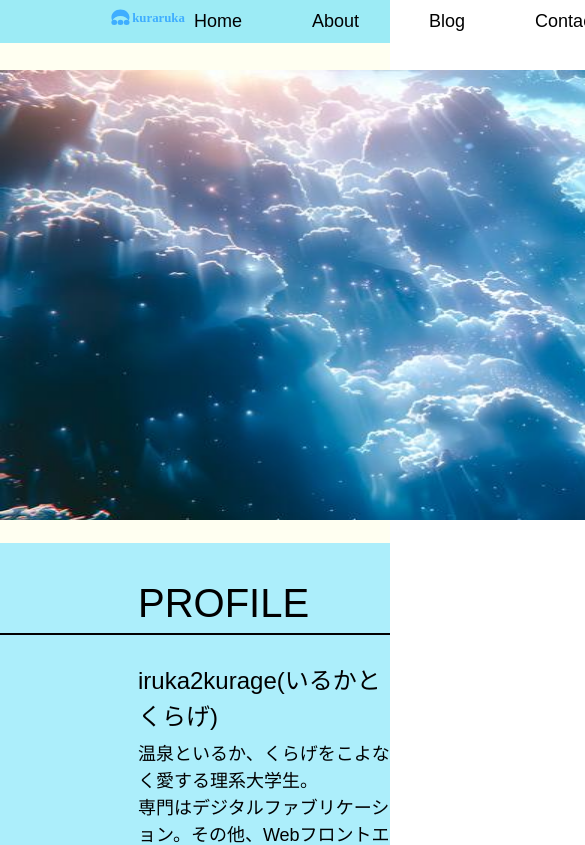
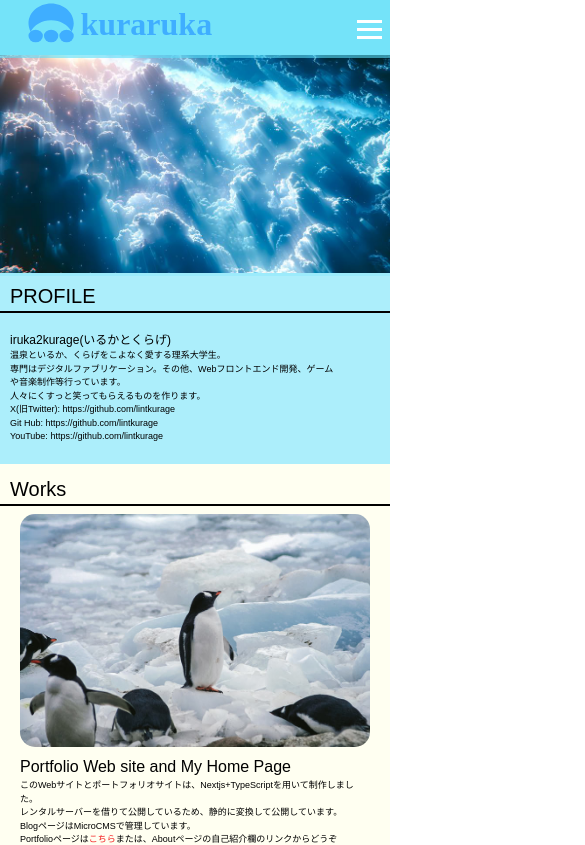
Before and after one commit to lintkurage/kuraruka, a Next.js app: page / in a window 390 px wide. Shown: the top 845 px of the page, 585 px wide, since content can reach past the window. Built offline with nearby package versions, Linux system fonts and the light colour scheme.

Commit message:
indexページのレスポンシブル対応を行った

```diff
--- a/src/components/contents.tsx
+++ b/src/components/contents.tsx
@@ -1,12 +1,28 @@
-import React, { ReactNode } from "react";
+import React, {useState, useEffect } from "react";
 import Link from "next/link";
 import Image from "next/image";
 import styles from "../styles/contents.module.css"
 
 export default function Contents() {
     //画像の大きさパラメータ
-    const imagewidth=360
+    const imagewidth=400
     const imagehight=240
+    const modilesize=768
+
+    const [isMobile, setIsMobile] = useState(false);
+
+    useEffect(() => {
+        // 初期判定
+        const updateMobileView = () => {
+            setIsMobile(window.innerWidth <= modilesize);
+        };
+
+        updateMobileView();
+        // リサイズイベントリスナー
+        window.addEventListener("resize", updateMobileView);
+        return () => window.removeEventListener("resize", updateMobileView);
+    }, []);
+
     return (
         <>
             <div className={styles.contents}>
@@ -25,6 +41,7 @@ export default function Contents() {
                                 height={imagehight}
                                 alt="works01"
                                 className={styles.image}
+                                layout={isMobile ? "intrinsic" : "none"}
                             />
                         </Link>
                     </div>
@@ -59,6 +76,7 @@ export default function Contents() {
                                 height={imagehight}
                                 alt="works01"
                                 className={styles.image}
+                                layout={isMobile ? "intrinsic" : "none"}
                             />
                         </Link>
                     </div>
@@ -92,6 +110,7 @@ export default function Contents() {
                                 height={imagehight}
                                 alt="works01"
                                 className={styles.image}
+                                layout={isMobile ? "intrinsic" : "none"}
                             />
                         </Link>
                     </div>
--- a/src/components/indexhero.tsx
+++ b/src/components/indexhero.tsx
@@ -5,8 +5,8 @@ import styles from "../styles/indexhero.module.css"
 
 export default function Indexhero() {
     //画像の大きさパラメータ
-    const mainimagewidth=1200
-    const mainimagehight=450
+    const mainimagewidth=1000
+    const mainimagehight=400
     return (
         <>
             <div className={styles.hero}>
@@ -17,6 +17,7 @@ export default function Indexhero() {
                             width={mainimagewidth}
                             height={mainimagehight}
                             alt="index1"
+                            layout="responsive"
                         />
                     </div>
                 </div>
--- a/src/components/navi.tsx
+++ b/src/components/navi.tsx
@@ -1,12 +1,26 @@
-import React from "react";
+import React, { useState } from "react";
 import Link from "next/link";
-import styles from "../styles/navi.module.css"
+import styles from "../styles/navi.module.css";
 
 export default function Navi() {
+  const [isOpen, setIsOpen] = useState(false);
+
+  const toggleMenu = () => {
+    setIsOpen(!isOpen);
+  };
+
   return (
     <>
       <nav className={styles.nav}>
-                <ul className={styles.ul}>
+        {/* ハンバーガーアイコン */}
+        <div className={styles.hamburger} onClick={toggleMenu}>
+          <span className={styles.bar}></span>
+          <span className={styles.bar}></span>
+          <span className={styles.bar}></span>
+        </div>
+
+        {/* メニューリスト */}
+        <ul className={`${styles.ul} ${isOpen ? styles.menuOpen : ""}`}>
           <li className={styles.li}>
             <Link href="/" className={styles.link}>
               <p>Home</p>
--- a/src/styles/contents.module.css
+++ b/src/styles/contents.module.css
@@ -4,48 +4,52 @@
 
 @charset "UTF-8";
 
-.titletext{
-    font-size: 40px;
-    font-family: "游ゴシック体", YuGothic, "游ゴシック Medium", "Yu Gothic Medium", "游ゴシック", "Yu Gothic", sans-serif;
-    padding-left: 138px;
-    padding-top: 20px;
+.titletext {
+    padding-left: 100px;
+    padding-top: 10px;
 }
 
-.image{
-    border-radius: 15px;
+.imagecontents {
+    width: 500px; /* 必要に応じて調整 */
+    height: auto;
 }
 
-.contentstitle{
+.image {
+    border-radius: 15px;
+    object-fit: cover; /* 必要に応じて調整 */
+}
+
+.contentstitle {
     font-size: 30px;
     color: #000000;
     text-decoration: underline;
-    font-family: "游ゴシック体", YuGothic, "游ゴシック Medium", "Yu Gothic Medium", "游ゴシック", "Yu Gothic", sans-serif;
-    padding-bottom: 20px;/*タイトルと説明の距離*/
+    font-family: "游ゴシック体", YuGothic, "游ゴシック Medium", "Yu Gothic Medium", "游ゴシック", "Yu Gothic",
+        sans-serif;
+    padding-bottom: 20px; /*タイトルと説明の距離*/
 }
 
-.contents{
+.contents {
     background-color: #fffff1;
 }
 
-.workscontents{
+.workscontents {
     padding-top: 20px;
-    padding-left: 138px;
-    padding-right: 138px;
+    padding-left: 100px;
+    padding-right: 100px;
     padding-bottom: 10px;
     display: flex;
 }
 
-/*画像とテキストの距離*/
-.textcontents{
-    padding-left: 80px;
+.textcontents {
+    padding-left: 50px;
 }
 
-.link{
+.link {
     text-decoration: none;
     color: #000000;
 }
 
-.link:hover{
+.link:hover {
     color: #0004ff;
     opacity: 50%;
 }
@@ -57,12 +61,58 @@
     margin-top: 0;
 }
 
-.portfoliolink{
+.portfoliolink {
     color: #f41f1f;
     text-decoration: none;
 }
 
-.portfoliolink:hover{
+.portfoliolink:hover {
     color: #3c95d0;
     opacity: 50%;
 }
+
+@media (max-width: 1000px){
+    .imagecontents {
+        width: 400px; /* 必要に応じて調整 */
+        height: auto;
+    }
+    .titletext {
+        padding-left: 50px;
+        padding-top: 10px;
+    }
+    .workscontents {
+        padding-top: 20px;
+        padding-left: 50px;
+        padding-right: 50px;
+        padding-bottom: 10px;
+        display: flex;
+    }
+}
+
+@media (max-width: 768px) {
+    .imagecontents {
+        margin: 0 auto;
+        width: 350px; /* 必要に応じて調整 */
+        height: auto;
+    }
+    .titletext {
+        padding-left: 10px;
+        padding-top: 10px;
+    }
+    .workscontents {
+        padding-top: 0px;
+        padding-left: 10px;
+        padding-right: 10px;
+        padding-bottom: 10px;
+        display: block;
+    }
+
+    .textcontents {
+        padding-left: 10px;
+        padding-right: 10px;
+    }
+
+    .portfoliolink{
+        font-size: 9px;
+    }
+}
--- a/src/styles/globals.css
+++ b/src/styles/globals.css
@@ -268,3 +268,38 @@ blockquote{
     background-color: #000000;
     height: 2px;
   }
+
+  @media (max-width:768px) {
+	p {
+		text-align: left;
+		font-size: 9px;
+		color: #000000;
+		font-family: "游ゴシック体", YuGothic, "游ゴシック Medium", "Yu Gothic Medium", "游ゴシック", "Yu Gothic",
+			sans-serif;
+		line-height: 1.5em;
+	}
+
+	h1 {
+		font-size: 20px;
+		color: #000000;
+		font-family: "游ゴシック体", YuGothic, "游ゴシック Medium", "Yu Gothic Medium", "游ゴシック", "Yu Gothic",
+			sans-serif;
+		line-height: 1.5em;
+	}
+
+	h2 {
+		font-size: 16px;
+		color: #000000;
+		font-family: "游ゴシック体", YuGothic, "游ゴシック Medium", "Yu Gothic Medium", "游ゴシック", "Yu Gothic",
+			sans-serif;
+		line-height: 1.5em;
+	}
+
+	h3 {
+		font-size: 12px;
+		color: #000000;
+		font-family: "游ゴシック体", YuGothic, "游ゴシック Medium", "Yu Gothic Medium", "游ゴシック", "Yu Gothic",
+			sans-serif;
+		line-height: 1.5em;
+	}
+  }
--- a/src/styles/indexhero.module.css
+++ b/src/styles/indexhero.module.css
@@ -5,39 +5,32 @@
 
 .image {
     text-align: center;
-    padding-top: 20px;
+    padding-top: 5px;
 }
 
 .hero {
     padding-top: 50px;
-    padding-bottom: 20px;
-    background-color: #fffff1;
+    background-color: rgba(91, 222, 248, 0.6);
 }
 
 .profilearea {
-    padding-top: 20px;
     padding-bottom: 20px;
     background-color: rgba(91, 222, 248, 0.5);
 }
 
 .profiletext {
-    font-size: 40px;
-    font-weight: 200;
-    font-family: "游ゴシック体", YuGothic, "游ゴシック Medium", "Yu Gothic Medium", "游ゴシック", "Yu Gothic",
-        sans-serif;
-    color: #000000;
-    padding-left: 138px;
-    padding-top: 10px;
+    padding-left: 100px;
+    padding-top: 5px;
 }
 
 .nametext{
-    padding-left: 138px;
+    padding-left: 100px;
     padding-top: 20px;
 }
 
 .content{
-    padding-left: 138px;
-    padding-top: 6px;
+    padding-left: 100px;
+    padding-right: 100px;
 }
 
 
@@ -57,3 +50,37 @@
     height: 2px;
     margin-top: 0;
 }
+
+@media (max-width:1000px) {
+    .profiletext {
+        padding-left: 50px;
+        padding-top: 5px;
+    }
+    .nametext{
+        padding-left: 50px;
+        padding-top: 10px;
+    }
+
+    .content{
+        padding-left: 50px;
+        padding-right: 50px;
+    }
+  }
+
+@media (max-width:768px) {
+    .profiletext {
+        padding-left: 10px;
+        padding-top: 5px;
+    }
+    .nametext{
+        padding-left: 10px;
+        padding-top: 10px;
+    }
+
+    .content{
+        padding-left: 10px;
+    }
+    .link{
+        font-size: 9px;
+    }
+  }
--- a/src/styles/navi.module.css
+++ b/src/styles/navi.module.css
@@ -48,3 +48,61 @@
 .link:hover{
     color: #ffffff;
 }
+
+.hamburger {
+    display: none;
+    flex-direction: column;
+    cursor: pointer;
+    gap: 5px;
+  }
+
+  .bar {
+    width: 25px;
+    height: 3px;
+    background-color: #fff;
+  }
+
+  .menuOpen {
+    display: block !important;
+  }
+
+  @media (max-width:1000px) {
+    .image{
+        max-width:100%;
+        height:auto;
+        padding-left: 0px;
+    }
+
+    .ul{
+        display: flex;
+        list-style: none;
+        padding-right: 0px;
+        border: none;
+    }
+  }
+
+
+  @media (max-width: 768px) {
+
+    .image{
+        max-width:100%;
+        height:auto;
+        padding-left: 0px;
+    }
+
+    .ul {
+      display: none;
+      flex-direction: column;
+      gap: 10px;
+      position: absolute;
+      top: 55px;
+      right: 0px;
+      background-color: rgba(91, 222, 248, 0.6);
+      padding: 20px;
+      border-radius: 8px;
+    }
+
+    .hamburger {
+      display: flex;
+    }
+  }
```
Lines whose indentation alone changed are shown as unchanged.
